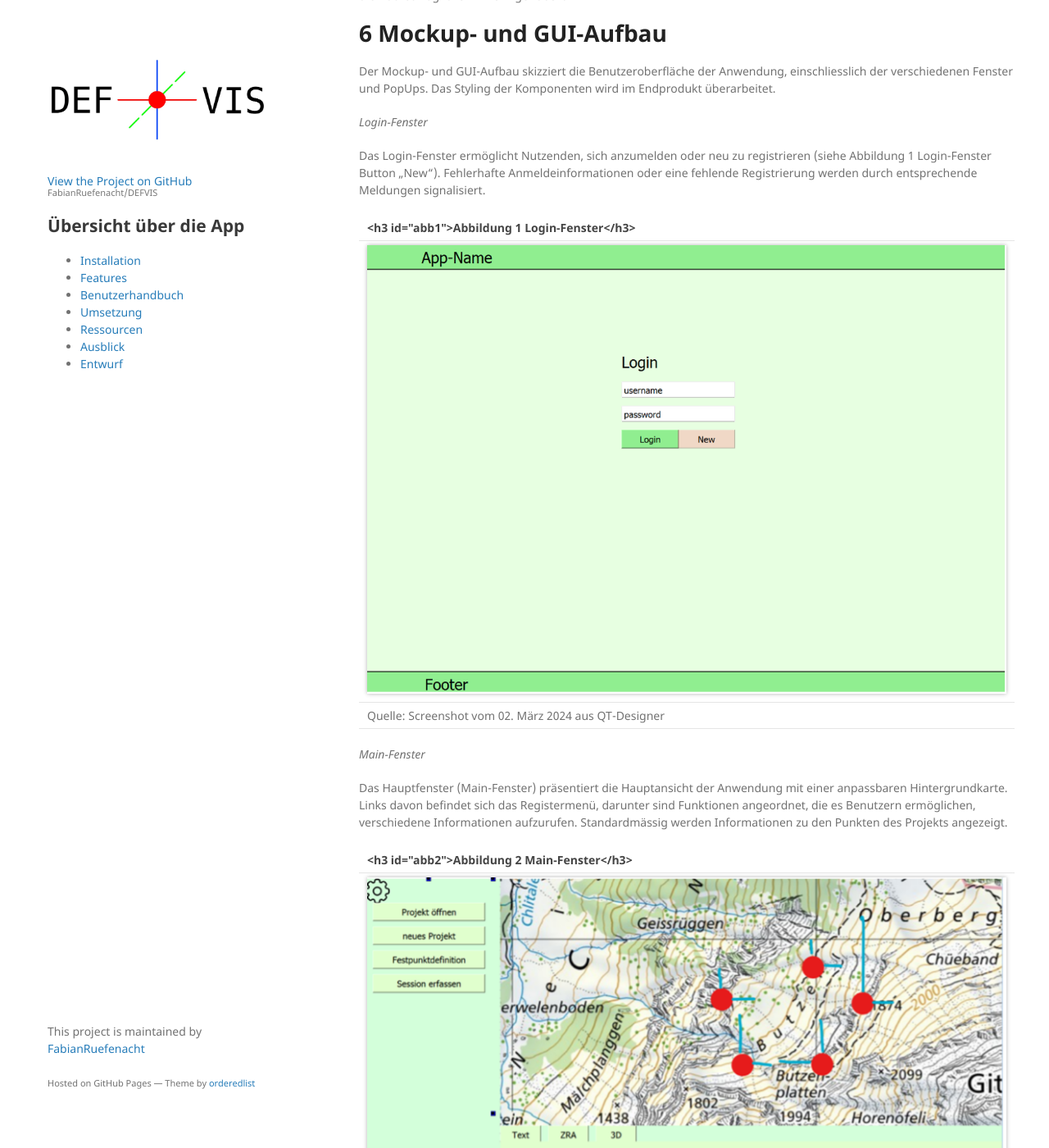
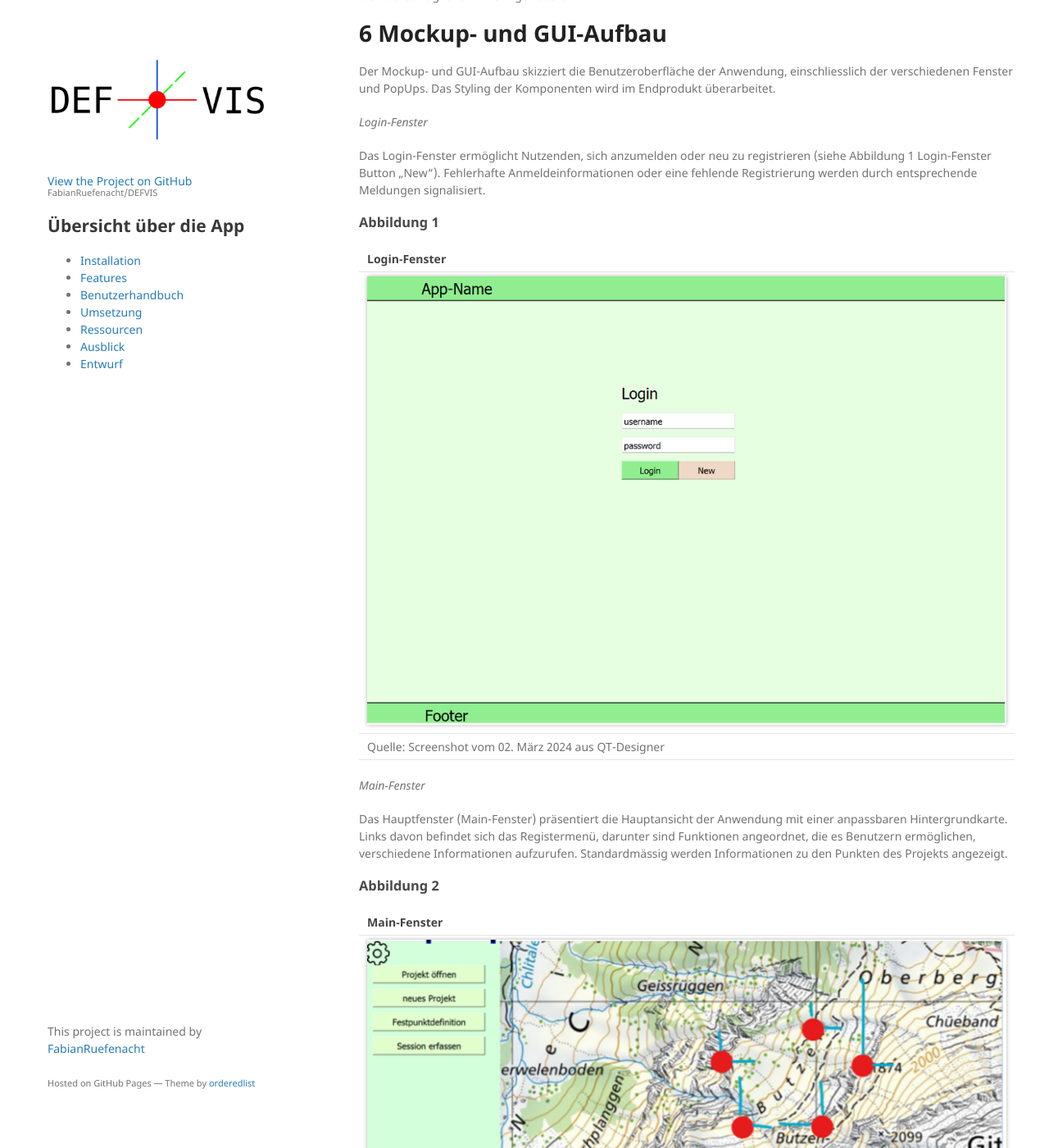
Before and after one commit to FabianRuefenacht/DEFVIS, a Jekyll site: the page built from docs/drafts.md, in a window 1280 px wide and 1400 px high, scrolled down 3650 px. Shown: the whole window at 82% size. Built offline with Jekyll 4.4.1, drawn with Linux system fonts in a browser that asks for light colours; our own code applies the rules of GitHub Pages for plain Markdown files; some of the changed text lies outside the part shown.

Commit message:
Update drafts.md

```diff
--- a/docs/drafts.md
+++ b/docs/drafts.md
@@ -123,7 +123,9 @@ _Login-Fenster_
 
 Das Login-Fenster ermöglicht Nutzenden, sich anzumelden oder neu zu registrieren (siehe Abbildung 1 Login-Fenster Button „New“). Fehlerhafte Anmeldeinformationen oder eine fehlende Registrierung werden durch entsprechende Meldungen signalisiert.
 
-| <h3 id="abb1">Abbildung 1 Login-Fenster</h3>                                                                                                   |
+<h3 id="abb1">Abbildung 1</h3>
+
+| Login-Fenster                                                                                                                                  |
 | ---------------------------------------------------------------------------------------------------------------------------------------------- |
 | <img src="screenshots/konzept/login_konzept.png" alt="Login-Fenster-Konzept" style="max-width: 100%; box-shadow: 0 0 5px rgba(0, 0, 0, 0.3);"> |
 | Quelle: Screenshot vom 02. März 2024 aus QT-Designer                                                                                           |
@@ -132,7 +134,9 @@ _Main-Fenster_
 
 Das Hauptfenster (Main-Fenster) präsentiert die Hauptansicht der Anwendung mit einer anpassbaren Hintergrundkarte. Links davon befindet sich das Registermenü, darunter sind Funktionen angeordnet, die es Benutzern ermöglichen, verschiedene Informationen aufzurufen. Standardmässig werden Informationen zu den Punkten des Projekts angezeigt.
 
-| <h3 id="abb2">Abbildung 2 Main-Fenster</h3>                                                                                                       |
+<h3 id="abb2">Abbildung 2</h3>
+
+| Main-Fenster                                                                                                                                      |
 | ------------------------------------------------------------------------------------------------------------------------------------------------- |
 | <img src="screenshots/konzept/main_view_konzept.png" alt="Hauptansicht_Konzept" style="max-width: 100%; box-shadow: 0 0 5px rgba(0, 0, 0, 0.3);"> |
 | Quelle: Screenshot vom 02. März 2024 aus QT-Designer                                                                                              |
@@ -141,7 +145,9 @@ _Zeitreihenanalyse_
 
 Durch Klicken auf den „ZRA“-Button wird eine Analyse der Zeitreihen für die Punkte im Projekt angezeigt.
 
-| <h3 id="abb3">Abbildung 3 Zeitreihenanalyse</h3>                                                                                                 |
+<h3 id="abb3">Abbildung 3</h3>
+
+| Zeitreihenanalyse                                                                                                                                |
 | ------------------------------------------------------------------------------------------------------------------------------------------------ |
 | <img src="screenshots/konzept/zra_konzept.png" alt="Zeitreihenanalyse_Konzept" style="max-width: 100%; box-shadow: 0 0 5px rgba(0, 0, 0, 0.3);"> |
 | Quelle: Screenshot vom 02. März 2024 aus QT-Designer                                                                                             |
@@ -150,7 +156,9 @@ _3D-Fenster_
 
 Der „3D“-Button öffnet das 3D-Fenster, in dem die Punkte und Vektoren dreidimensional visualisiert werden.
 
-| <h3 id="abb4">Abbildung 4 3D-Fenster</h3>                                                                                                      |
+<h3 id="abb4">Abbildung 4</h3>
+
+| 3D-Fenster                                                                                                                                     |
 | ---------------------------------------------------------------------------------------------------------------------------------------------- |
 | <img src="screenshots/konzept/3d_viewer_konzept.png" alt="3D-Viewer_Konzept" style="max-width: 100%; box-shadow: 0 0 5px rgba(0, 0, 0, 0.3);"> |
 | Quelle: Screenshot vom 02. März 2024 aus QT-Designer                                                                                           |
@@ -161,7 +169,9 @@ _Neues Projekt_
 
 Das Pop-Up „Neues Projekt“ ermöglicht es Benutzenden, ein neues Projekt zu erstellen, indem sie Projektname, die oder den Hauptverantwortliche/n und Kundeninformationen eingeben und dann auf „Projekt erstellen“ klicken.
 
-| <h3 id="abb5">Abbildung 5 neues Projekt</h3>                                                                                                 |
+<h3 id="abb5">Abbildung 5</h3>
+
+| neues Projekt                                                                                                                                |
 | -------------------------------------------------------------------------------------------------------------------------------------------- |
 | <img src="screenshots/konzept/new_project_konzept.png" alt="Neues_Projekt" style="max-width: 100%; box-shadow: 0 0 5px rgba(0, 0, 0, 0.3);"> |
 | Quelle: Screenshot vom 02. März 2024 aus QT-Designer                                                                                         |
@@ -170,7 +180,9 @@ _Projekteröffnung_
 
 In diesem Pop-Up werden alle vorhandenen Projekte aufgelistet. Nutzende können ein Projekt auswählen und durch Klicken auf „Projekt öffnen“ laden.
 
-| <h3 id="abb6">Abbildung 6 Projekteröffnung</h3>                                                                                                |
+<h3 id="abb6">Abbildung 6</h3>
+
+| Projekteröffnung                                                                                                                               |
 | ---------------------------------------------------------------------------------------------------------------------------------------------- |
 | <img src="screenshots/konzept/open_project_konzept.png" alt="Projekt_öffnen" style="max-width: 100%; box-shadow: 0 0 5px rgba(0, 0, 0, 0.3);"> |
 | Quelle: Screenshot vom 02. März 2024 aus QT-Designer                                                                                           |
@@ -179,7 +191,9 @@ _Datei hochladen_
 
 Das Pop-up „Datei hochladen“ dient zum Hochladen von Dateien.
 
-| <h3 id="abb7">Abbildung 7 Datei hochladen</h3>                                                                                                  |
+<h3 id="abb7">Abbildung 7</h3>
+
+| Datei hochladen                                                                                                                                 |
 | ----------------------------------------------------------------------------------------------------------------------------------------------- |
 | <img src="screenshots/konzept/load_session_konzept.png" alt="Datei_hochladen" style="max-width: 100%; box-shadow: 0 0 5px rgba(0, 0, 0, 0.3);"> |
 | Quelle: Screenshot vom 02. März 2024 aus QT-Designer                                                                                            |
@@ -188,7 +202,9 @@ Das Pop-up „Datei hochladen“ dient zum Hochladen von Dateien.
 
 Das Flussdiagramm veranschaulicht den sequenziellen Ablauf der wichtigsten Funktionen und Interaktionen in der Anwendung. Es bietet einen klaren Überblick über die verschiedenen Schritte, die Benutzer und Benutzerinnen durchlaufen, und zeigt, wie die einzelnen Komponenten miteinander verbunden sind.
 
-| <h3 id="abb8">Abbildung 8 Flussdiagramm</h3>                                                                                                   |
+<h3 id="abb8">Abbildung 8</h3>
+
+| Flussdiagramm                                                                                                                                  |
 | ---------------------------------------------------------------------------------------------------------------------------------------------- |
 | <img src="screenshots/konzept/flussdiagramm_konzept.png" alt="Flussdiagramm" style="max-width: 100%; box-shadow: 0 0 5px rgba(0, 0, 0, 0.3);"> |
 | Quelle: Screenshot vom 02. März 2024 aus OneNote                                                                                               |
@@ -302,7 +318,9 @@ Quelle: private Ablage
 
 <h2 id="zeitplanung">11.2 Zeitplanung</h2>
 
-| Abbildung 9 Auszug aus dem Zeitplan                                                                                                   |
+<h3 id="abb9">Abbildung 9</h3>
+
+| Auszug aus dem Zeitplan                                                                                                               |
 | ------------------------------------------------------------------------------------------------------------------------------------- |
 | <img src="screenshots/konzept/zeitplan_konzept.png" alt="Zeitplan " style="max-width: 100%; box-shadow: 0 0 5px rgba(0, 0, 0, 0.3);"> |
 | Quelle: Screenshot vom 05. März 2024 aus Exceltabelle Zeitplan.xlsx                                                                   |
```
